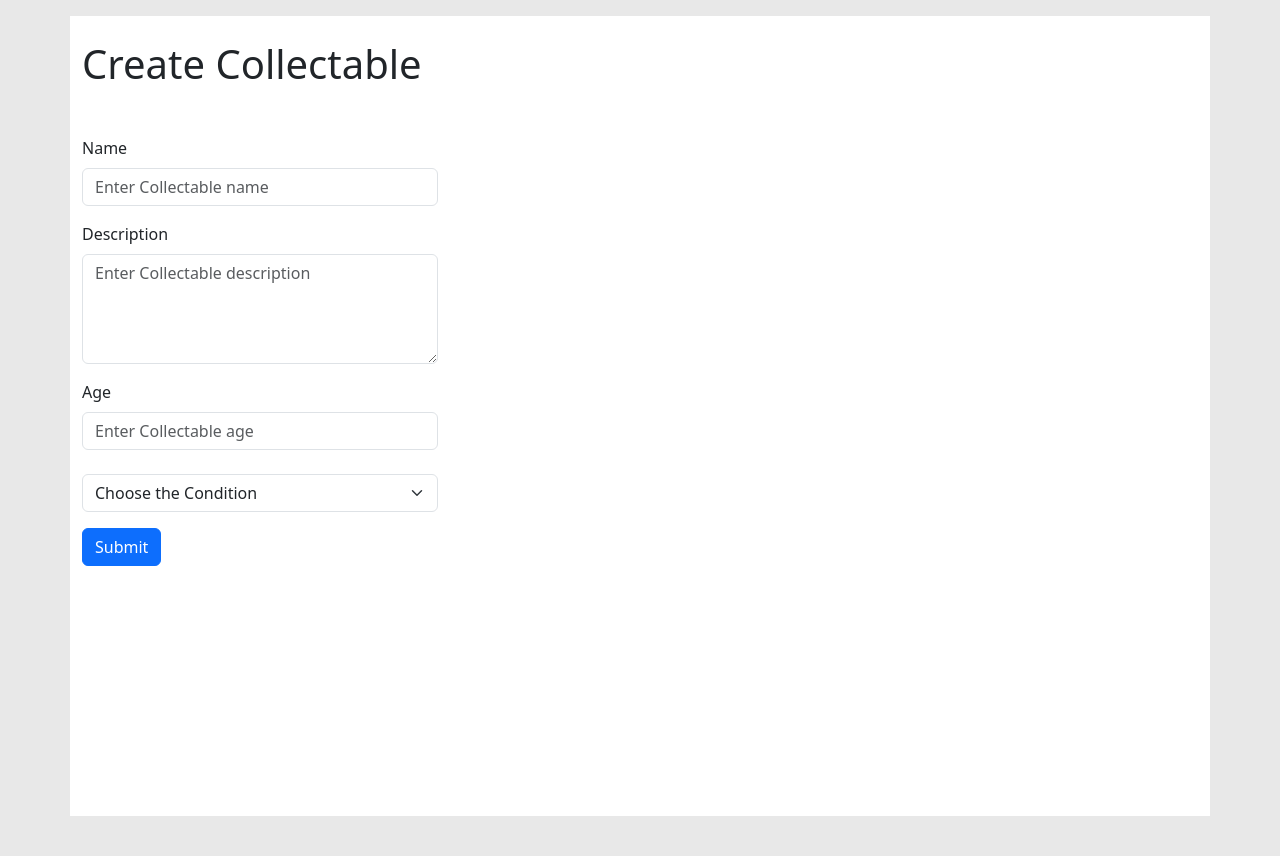
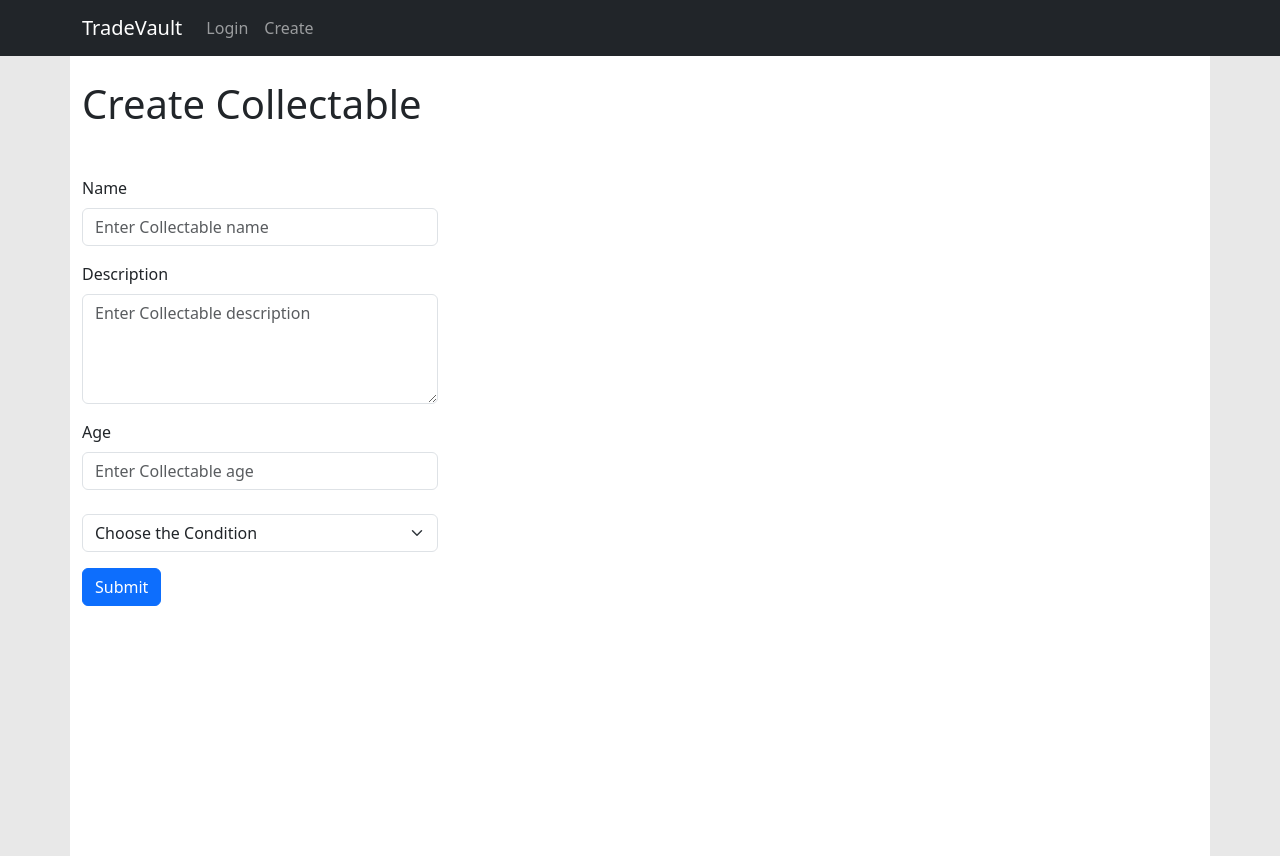
Before and after one commit to JohnJones88/TradeVault-ui, a React (Create React App) app: page /create in a window 1280 px wide. Before the commit the page ends 816 px from the top, so only its background shows below. Built offline with nearby package versions, Linux system fonts and the light colour scheme.

Commit message:
updated fix on NavBar

```diff
--- a/src/components/Navbar.jsx
+++ b/src/components/Navbar.jsx
@@ -3,7 +3,7 @@ import Container from 'react-bootstrap/Container';
 import Nav from 'react-bootstrap/Nav';
 import Navbar from 'react-bootstrap/Navbar';
 
-export const Navbar = () => {
+export const NavBar = () => {
   return (
     <div>
       <Navbar bg="dark" variant="dark" expand="lg" sticky="top">
--- a/src/components/WithNav.tsx
+++ b/src/components/WithNav.tsx
@@ -1,13 +1,13 @@
 import React from "react";
-//import Navbar from './components/Navbar';
+import { NavBar } from './Navbar'
 import { Outlet } from "react-router-dom";
-import Navbar from 'react-bootstrap/Navbar';
+//import Navbar from 'react-bootstrap/Navbar';
 
 
 export default () => {
   return (
     <>
-      <Navbar />
+      <NavBar />
       <Outlet />
     </>
   );
```
